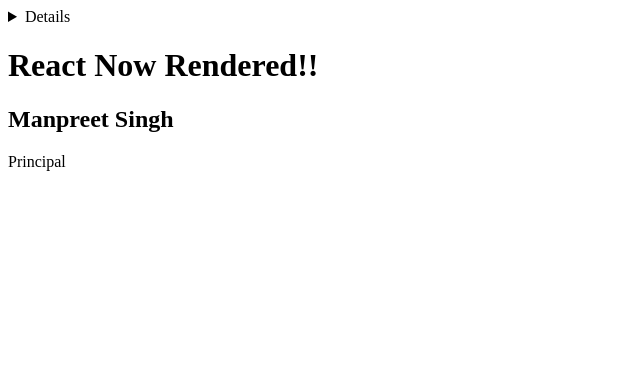
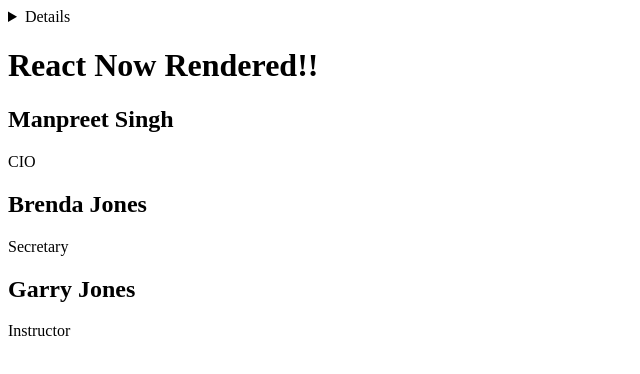
Before and after one commit to msbsoft/pure-react, a plain HTML site: page src/index.html in a window 1280 px wide. Shown: the whole page, without its empty margins (0-640 px from the left). Drawn offline with nearby package versions, Linux system fonts and the light colour scheme.

Commit message:
pass props to person comp.

```diff
--- a/src/index.html
+++ b/src/index.html
@@ -13,12 +13,12 @@
     <script src="https://unpkg.com/react-dom@16.8.6/umd/react-dom.development.js"></script>
 
     <script>
-        const Person = () => {
+        const Person = (props) => {
             return (
                 React.createElement("p", {},
                     [
-                        React.createElement("h2", {}, "Manpreet Singh"),
-                        React.createElement("span", {}, "Principal")
+                        React.createElement("h2", {}, props.name),
+                        React.createElement("span", {}, props.jobtitle)
                     ])
             )
         }
@@ -27,7 +27,9 @@
             return (
                 React.createElement("div", {}, [
                     React.createElement("h1", {}, "React Now Rendered!!"),
-                    React.createElement(Person)
+                    React.createElement(Person, { name:"Manpreet Singh", jobtitle:"CIO" }),
+                    React.createElement(Person, { name:"Brenda Jones", jobtitle:"Secretary"}),
+                    React.createElement(Person, {name: "Garry Jones", jobtitle: "Instructor"}),
                 ])
             )
         }
```
